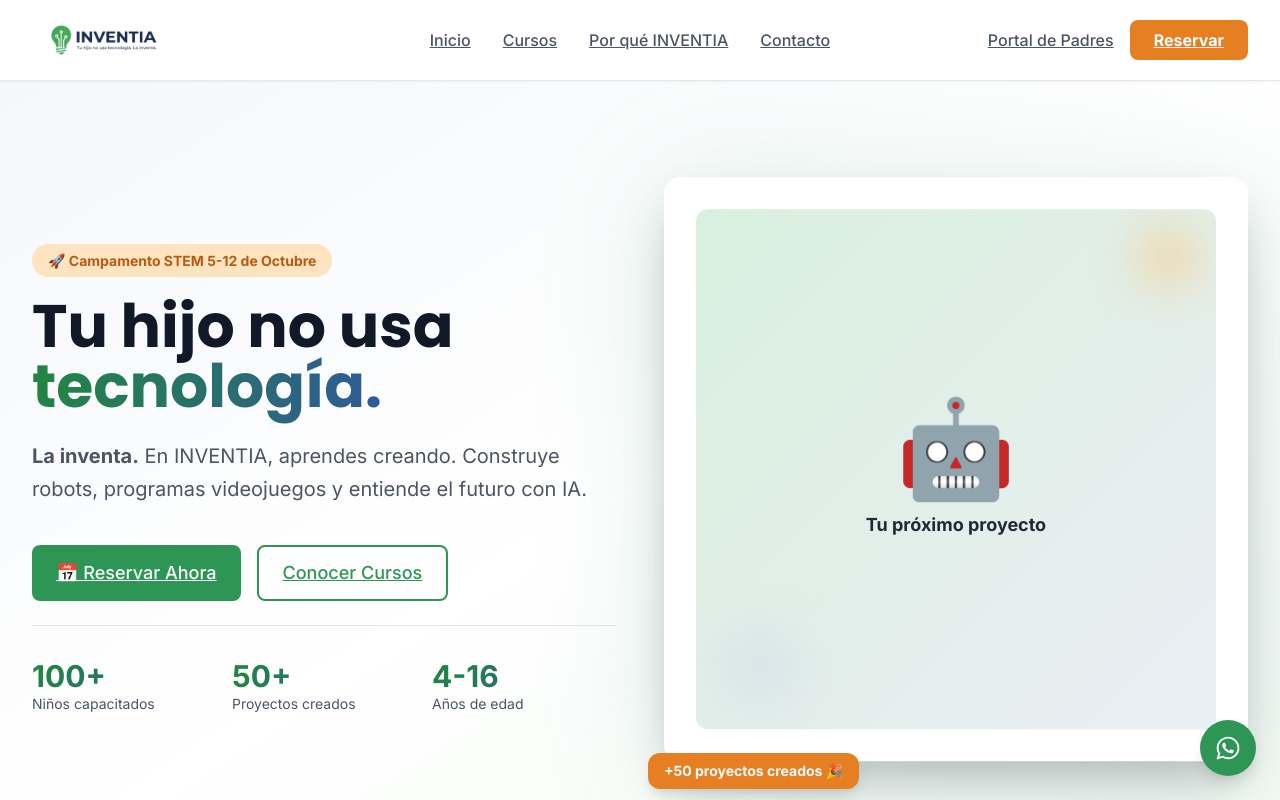
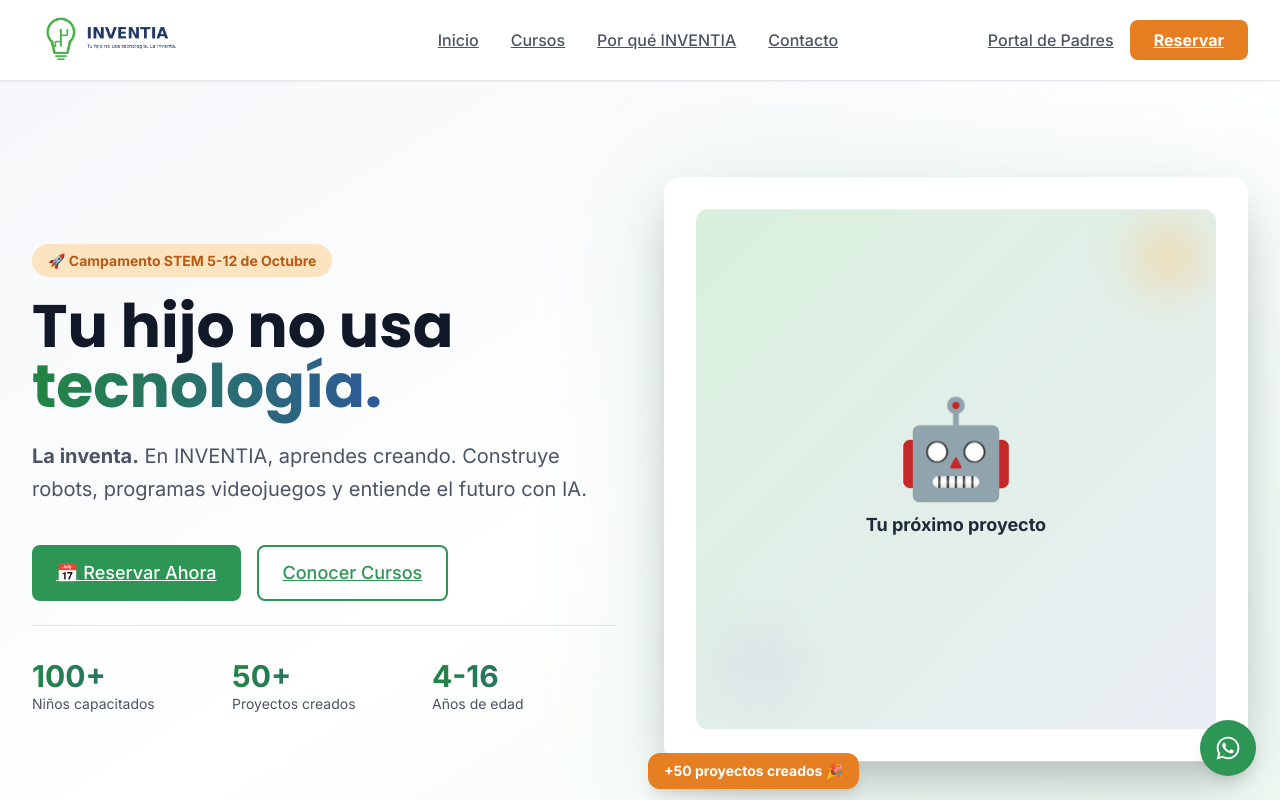
Before and after one commit to leobar144/inventia, a Next.js app: page / in a window 1280 px wide. Shown: the top 800 px of the page. Built offline with nearby package versions, Linux system fonts and the light colour scheme.

Commit message:
Usa logo2 recortado en header y footer para mejor legibilidad

```diff
--- a/components/Footer.tsx
+++ b/components/Footer.tsx
@@ -15,14 +15,9 @@
         <div className="grid md:grid-cols-4 gap-8 mb-8">
           {/* Brand */}
           <div>
-            <div className="bg-white rounded-lg inline-block px-4 py-2 mb-4">
-              <div className="relative h-8 w-36">
-                <Image
-                  src="/logoInventia.jpeg"
-                  alt="INVENTIA"
-                  fill
-                  className="object-contain object-left scale-125 origin-left"
-                />
+            <div className="bg-white rounded-lg inline-block px-4 py-3 mb-4">
+              <div className="relative h-10 w-44">
+                <Image src="/logo2.jpeg" alt="INVENTIA" fill className="object-contain object-left" />
               </div>
             </div>
             <p className="text-gray-400 text-sm">
--- a/components/Header.tsx
+++ b/components/Header.tsx
@@ -14,13 +14,13 @@
       <div className="max-w-7xl mx-auto px-4 sm:px-6 lg:px-8">
         <div className="flex justify-between items-center h-20">
           {/* Logo */}
-          <Link href="/" className="relative h-16 w-60 shrink-0 -my-2">
+          <Link href="/" className="relative h-16 w-64 shrink-0">
             <Image
-              src="/logoInventia.jpeg"
+              src="/logo2.jpeg"
               alt="INVENTIA"
               fill
               priority
-              className="object-contain object-left scale-125 origin-left"
+              className="object-contain object-left"
             />
           </Link>
 
```
Also changed, not shown: public/logo1.jpeg (added), public/logo2.jpeg (added).
